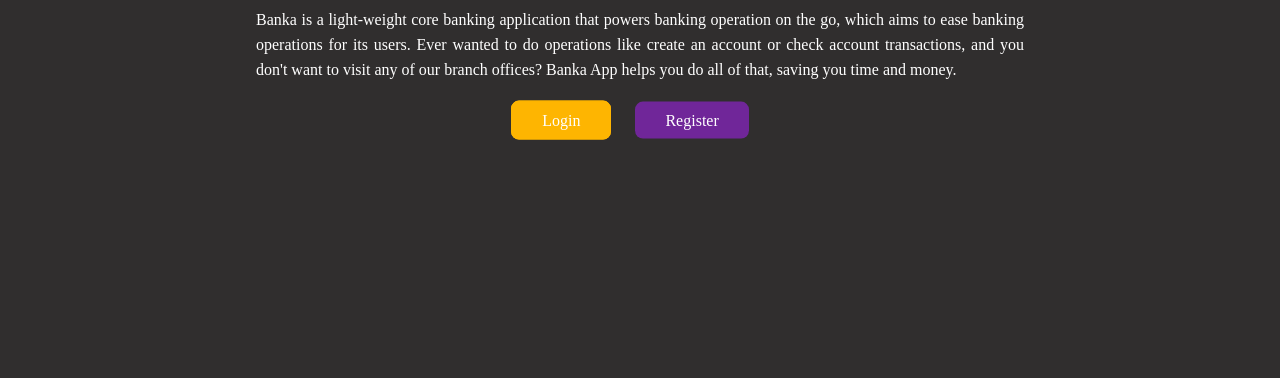
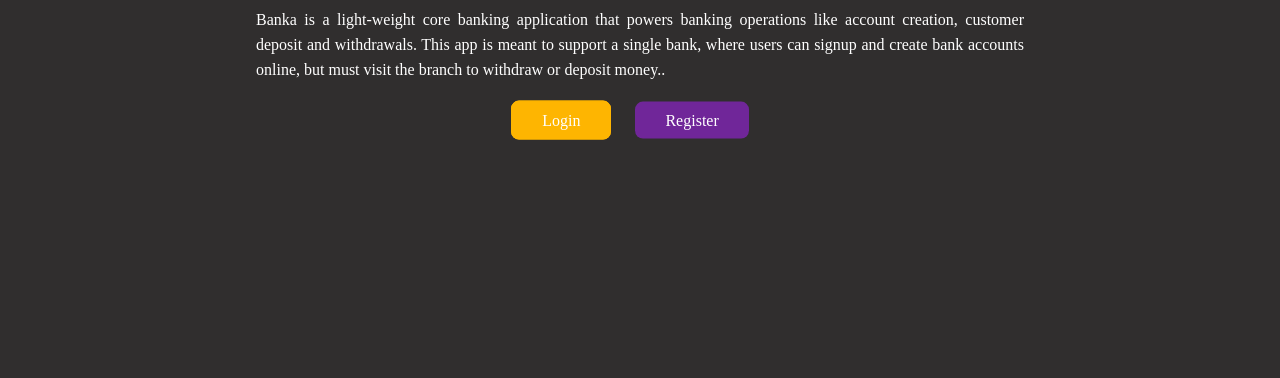
Before and after one commit to Cliffosa/banka, a website: page UI/index.html in a window 1280 px wide. Shown: the part 422-800 px from the top of the page. Drawn offline with Linux system fonts and the light colour scheme.

Commit message:
modify the welcome message

```diff
--- a/UI/index.html
+++ b/UI/index.html
@@ -45,10 +45,10 @@
           <span>A simple and secure banking solutions</span>
         </h1>
         <p>
-          Banka is a light-weight core banking application that powers banking operation on the go,
-          which aims to ease banking operations for its users. Ever wanted to do operations like
-          create an account or check account transactions, and you don't want to visit any of our
-          branch offices? Banka App helps you do all of that, saving you time and money.
+        Banka is a light-weight core banking application that powers banking operations like account
+        creation, customer deposit and withdrawals. This app is meant to support a single bank, where
+        users can signup and create bank accounts online, but must visit the branch to withdraw or
+        deposit money..
         </p>
         <div class="a-group">
           <a href="signin.html" class="btn-info">Login</a>
```
